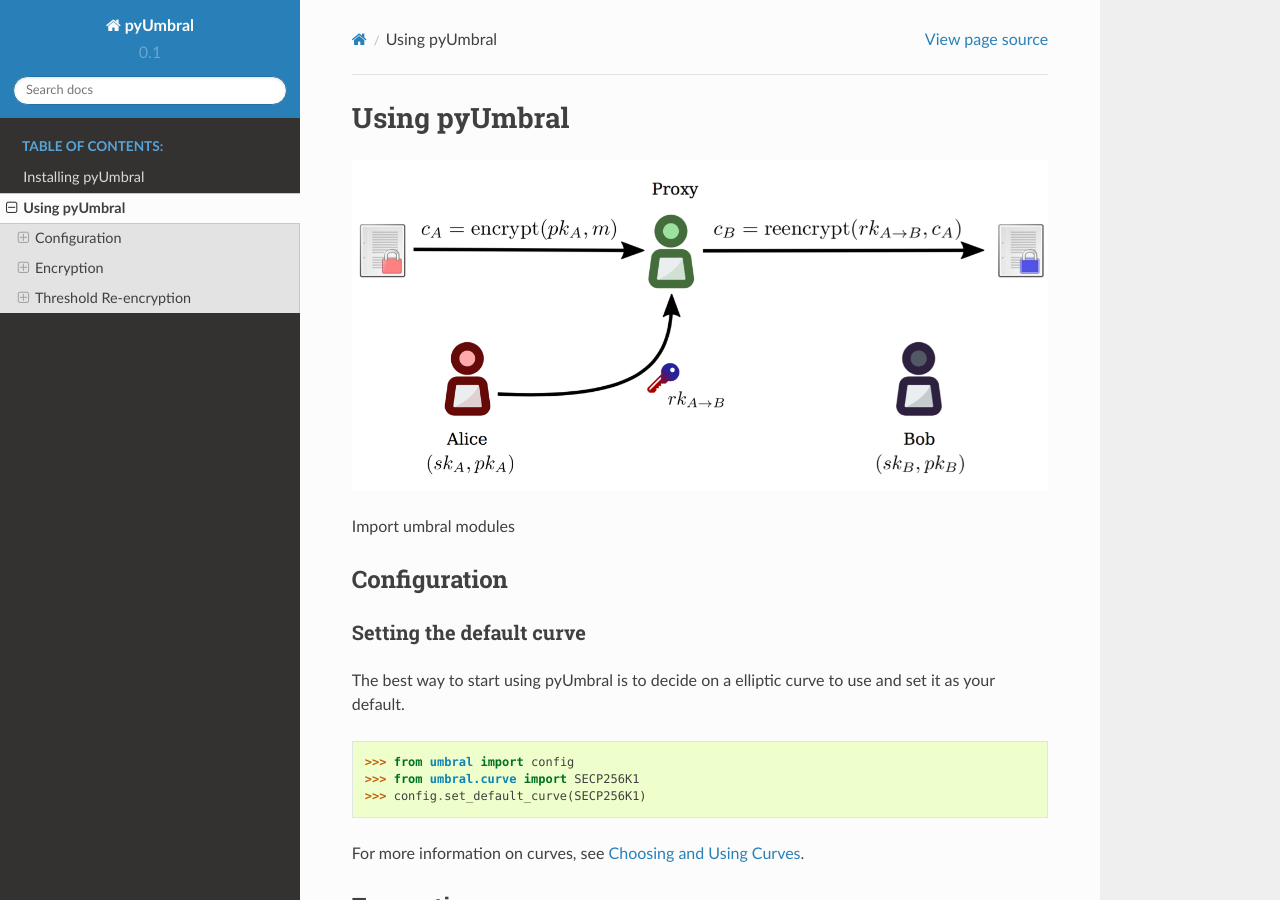
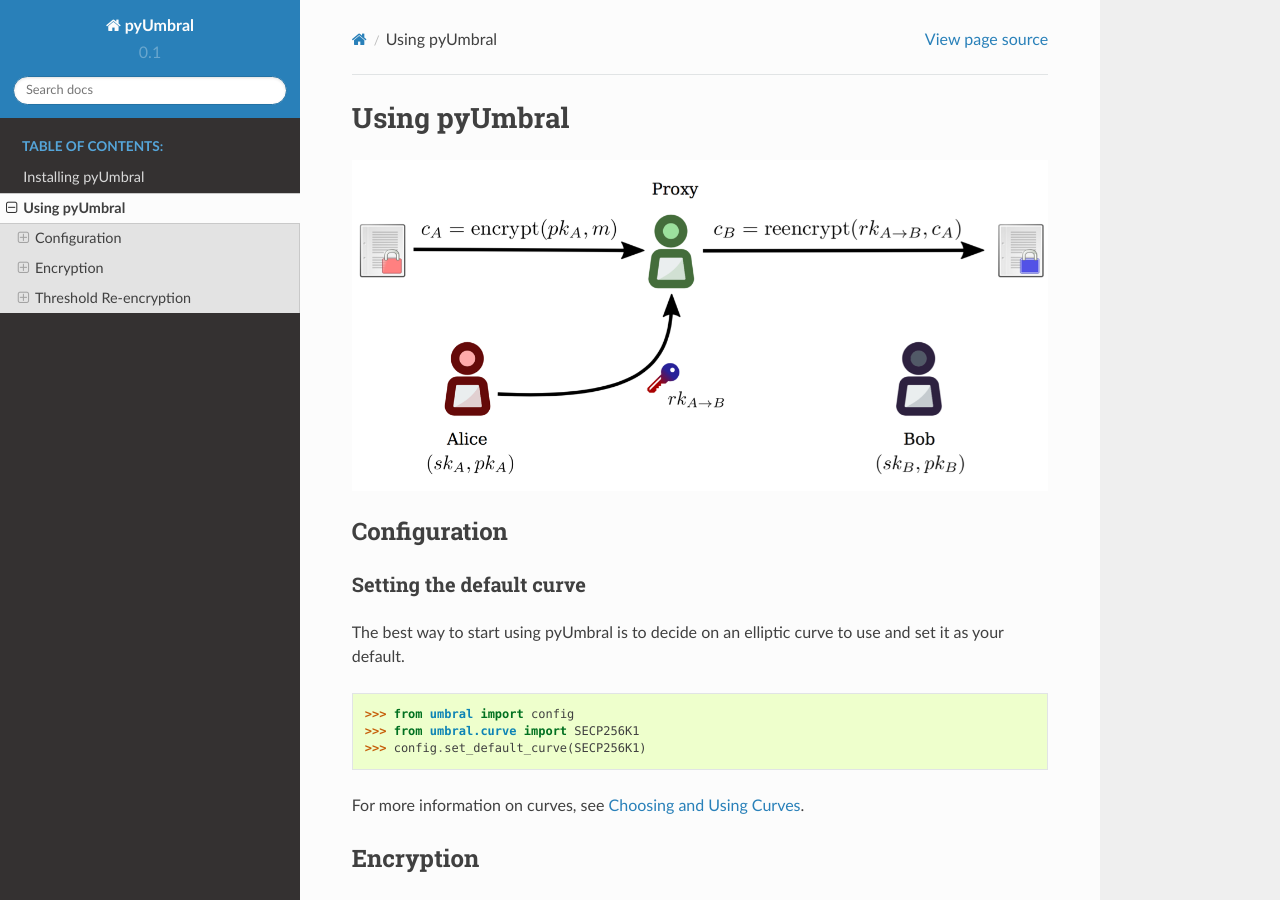
Before and after one commit to nucypher/pyUmbral, a Sphinx documentation site: the page built from docs/source/using_pyumbral.rst, in a window 1280 px wide and 900 px high. Built offline with Sphinx 7.4.7 and the Read the Docs theme 2.0.0, drawn with Linux system fonts in a browser that asks for light colours.

Commit message:
Minor fixes in the docs

```diff
--- a/docs/source/installation.rst
+++ b/docs/source/installation.rst
@@ -16,7 +16,7 @@
 Build from source code
 -------------------------
 
-pyUmbral is maintained on GitHub https://github.com/nucypher/pyUmbral.
+pyUmbral is maintained on GitHub: https://github.com/nucypher/pyUmbral.
 
 Clone the repository to download the source code.
 
--- a/docs/source/using_pyumbral.rst
+++ b/docs/source/using_pyumbral.rst
@@ -4,8 +4,6 @@
 
 .. image:: .static/PRE_image.png
 
-
-Import umbral modules
 
 .. testsetup:: capsule_story
 
@@ -28,7 +26,7 @@
 Setting the default curve
 --------------------------
 
-The best way to start using pyUmbral is to decide on a elliptic curve to use and set it as your default.
+The best way to start using pyUmbral is to decide on an elliptic curve to use and set it as your default.
 
 
 .. doctest:: capsule_story
```
Also changed, not shown: other parts of docs/source/installation.rst (+1 -1 lines).
